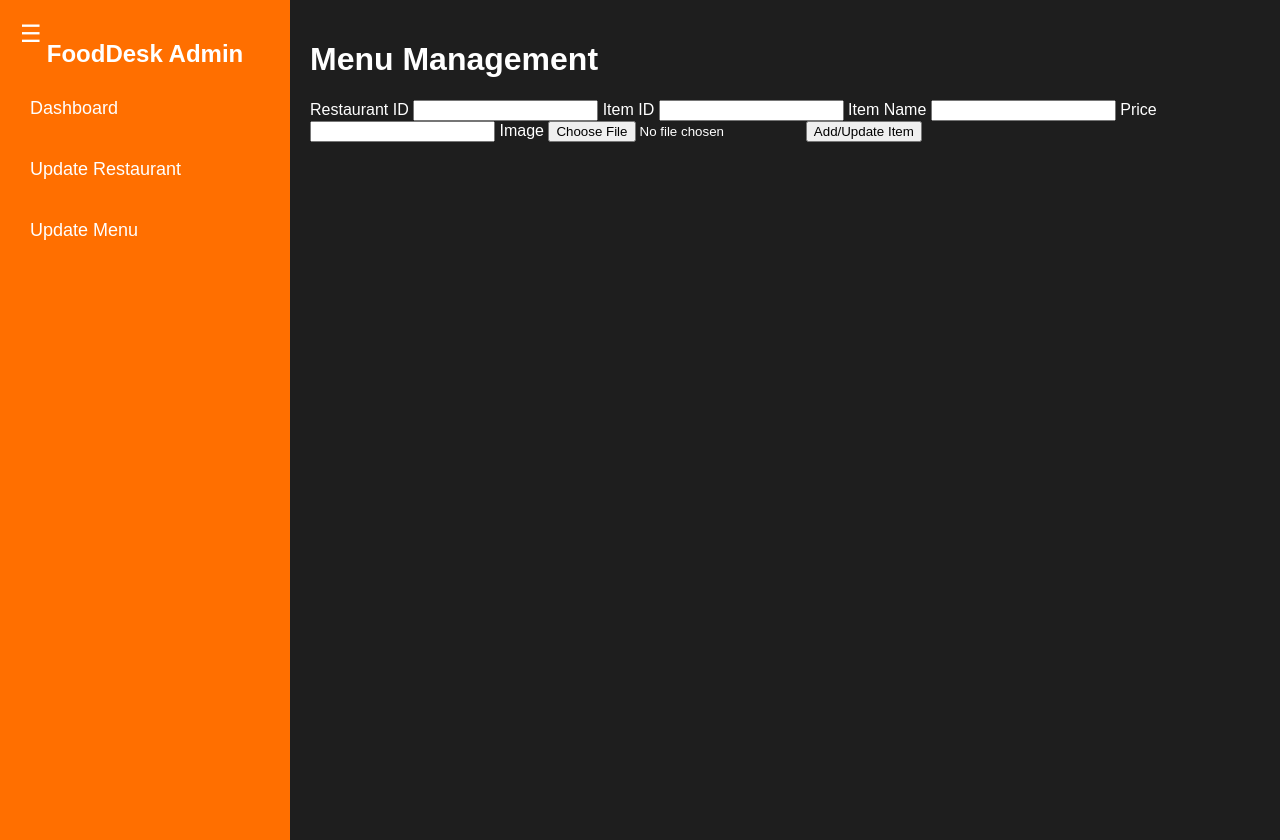
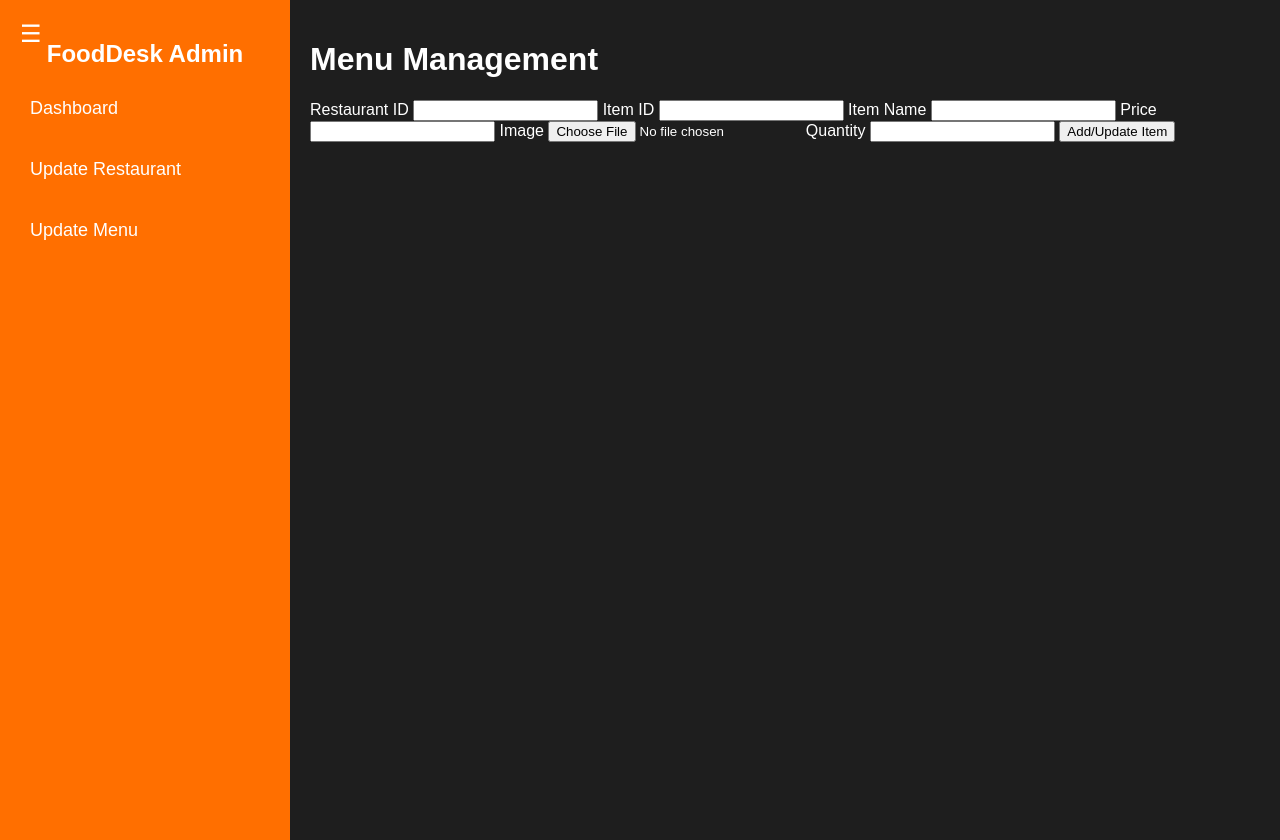
Before and after one commit to Vismaya-Murali/DBMS, a Flask app: page /admin_dashboard in a window 1280 px wide, after a click on "Update Menu". Run offline with Flask 3, Linux system fonts and the light colour scheme; the visitor is signed in with stand-in values (Sample User, id 1); data that the repository does not hold is empty.

Commit message:
quantity added to menu, more restaurant values , admin_dashboard deals with quantity

```diff
--- a/app.py
+++ b/app.py
@@ -229,6 +229,7 @@ def update_menu_item():
         item_id = request.form.get('item_id')
         item_name = request.form.get('item_name')
         price = request.form.get('price')
+        quantity = request.form.get('quantity')  # Get the quantity input
         image_file = request.files.get('image')
 
         db = get_db_connection()
@@ -245,15 +246,22 @@ def update_menu_item():
             existing_item = cursor.fetchone()
 
             if existing_item:
-                # Return a JSON response if the ItemID exists
-                return jsonify({"success": False, "message": "Item ID already exists."})
+                # If the item exists, update the quantity and other fields
+                cursor.execute("""
+                    UPDATE menu
+                    SET Item_name = %s, Price = %s, Image = %s, Quantity = %s
+                    WHERE Res_ID = %s AND ItemID = %s
+                """, (item_name, price, image_data, quantity, restaurant_id, item_id))
+
+                db.commit()
+                return jsonify({"success": True, "message": "Menu item successfully updated."})
 
             else:
                 # Insert new item if it does not exist
                 cursor.execute("""
-                    INSERT INTO menu (Res_ID, ItemID, Item_name, Price, Image)
-                    VALUES (%s, %s, %s, %s, %s)
-                """, (restaurant_id, item_id, item_name, price, image_data))
+                    INSERT INTO menu (Res_ID, ItemID, Item_name, Price, Image, Quantity)
+                    VALUES (%s, %s, %s, %s, %s, %s)
+                """, (restaurant_id, item_id, item_name, price, image_data, quantity))
 
                 db.commit()
                 return jsonify({"success": True, "message": "Menu item successfully added."})
@@ -267,6 +275,7 @@ def update_menu_item():
             db.close()
     else:
         return jsonify({"success": False, "message": "Unauthorized access."})
+
 
 @app.route('/home')
 def home():
--- a/templates/admin_dashboard.html
+++ b/templates/admin_dashboard.html
@@ -330,6 +330,9 @@
                     <label for="image">Image</label>
                     <input type="file" id="image" name="image" accept="image/*">
 
+                    <label for="quantity">Quantity</label> <!-- Add quantity field -->
+                    <input type="number" id="quantity" name="quantity" required min="1">
+
                     <button type="button" onclick="submitMenuForm()">Add/Update Item</button>
                 </form>
 
```
Also changed, not shown: static/images/Achari-Paneer-Biryani-Featured.jpg (added), static/images/butt.jpg (added), static/images/butter-masala-dosa-south-indian-87588601.webp (added), static/images/chilli-paneer-1.jpeg (added), static/images/download (1).jpg (added), static/images/mb.jpg (added), static/images/mbir.jpg (added), static/images/plain-dosa.webp (added), static/images/veg biriyani.jpg (added).
